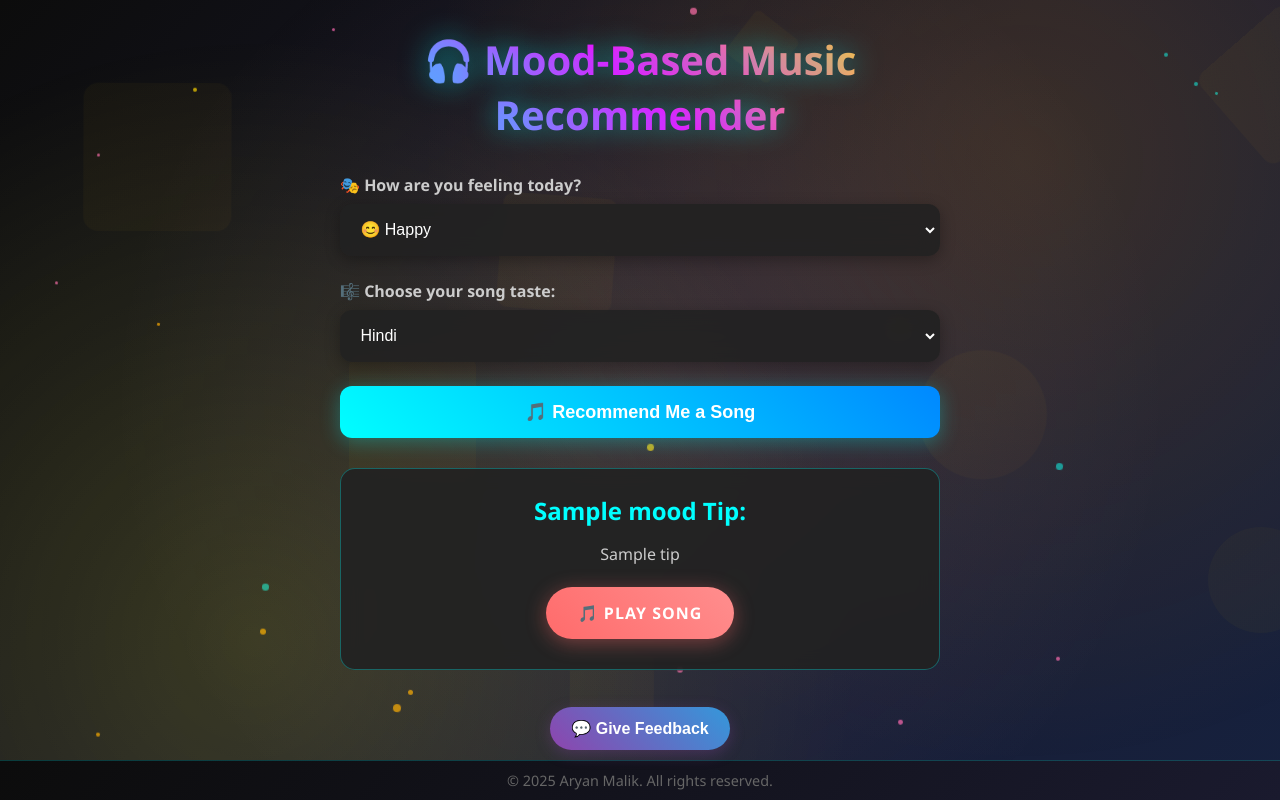
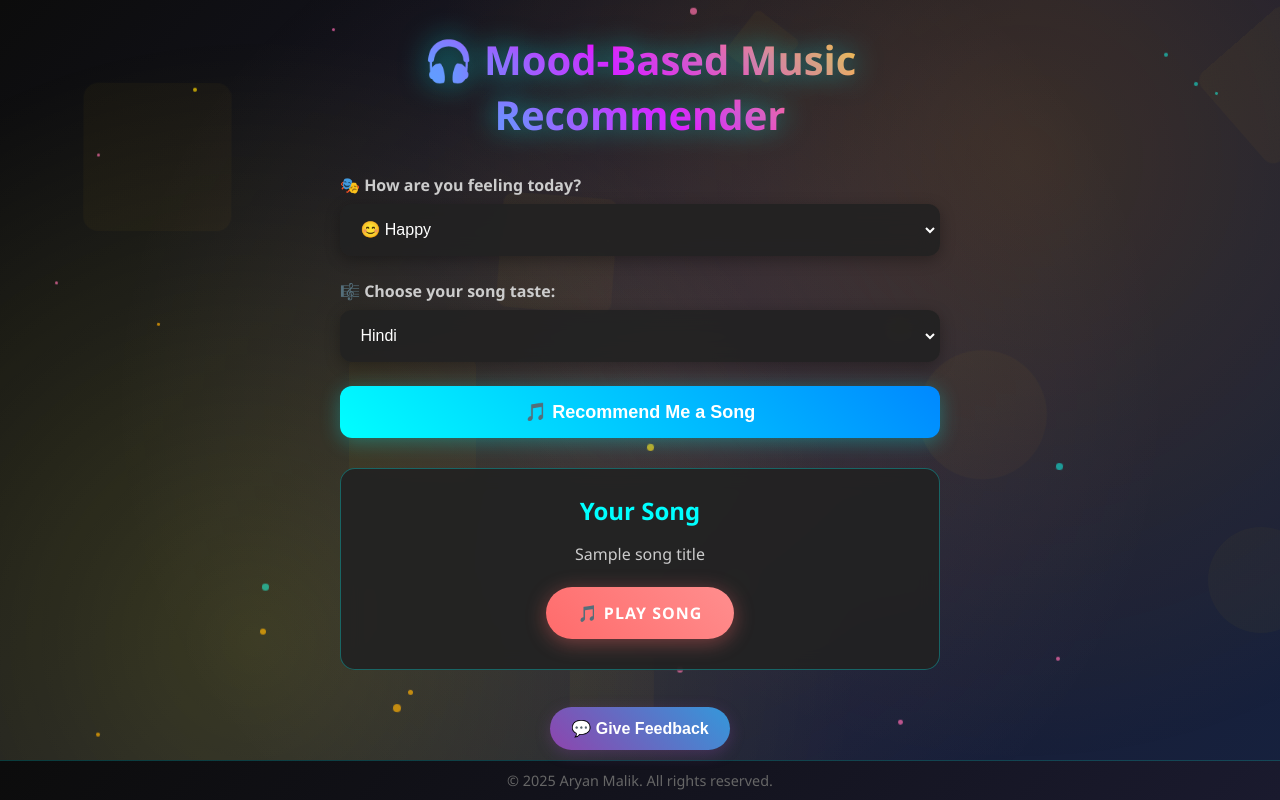
Before and after one commit to aryanmalik-iet/mood-music-recommender, a Flask app: template templates/index.html in a window 1280 px wide. Run offline with Flask 2, Linux system fonts and the light colour scheme; the template is opened without the code that fills it: most values are stand-ins (such as "Sample title", 1, 10 or a date in 2020).

Commit message:
Update index.html

```diff
--- a/templates/index.html
+++ b/templates/index.html
@@ -93,8 +93,8 @@
         <div id="result-placeholder">
             {% if song %}
             <div class="result">
-              <h2>{{ mood.capitalize() }} Tip:</h2>
-              <p>{{ tip }}</p>
+              <h2 class="song-title">Your Song</h2>
+<p class="actual-song-title">{{ song_title }}</p>
               <a class="play-btn" href="{{ song }}" target="_blank" rel="noopener noreferrer" onclick="hideRecommendation()">🎵 Play Song</a>
             </div>
             {% endif %}
```
